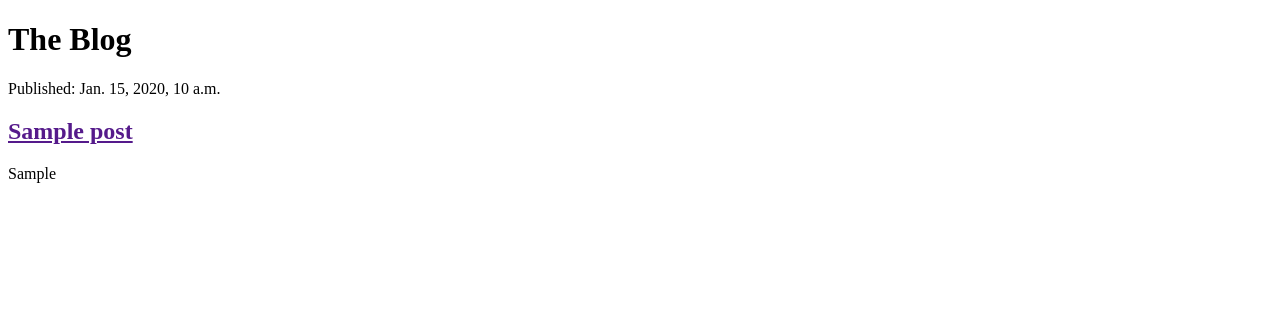
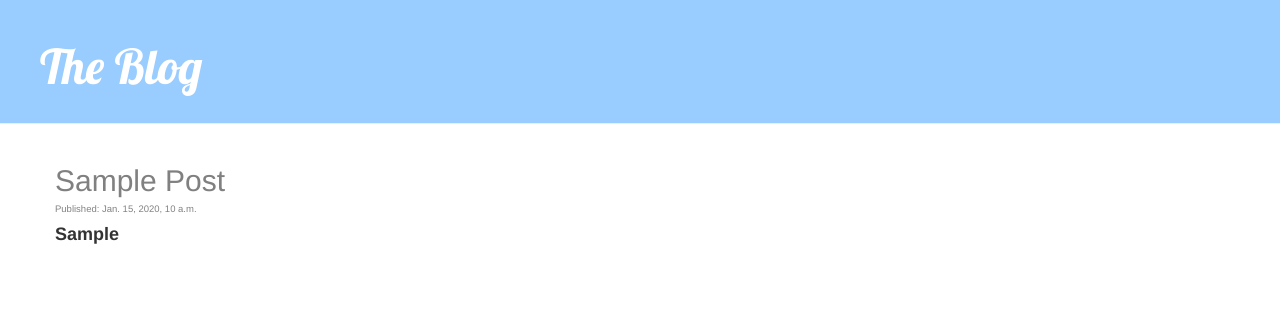
Before and after one commit to benkirkup/my-first-blog, a Django app: template blog/templates/blog/post_list.html in a window 1280 px wide. Shown: the top 316 px of the page. Run offline with Django 3.2, Linux system fonts and the light colour scheme; the template is opened without the code that fills it: values that come from a table or form of the project are taken from there, others are empty; tables that the repository leaves empty hold one stand-in row (values such as "Sample post"); some libraries are stand-ins or nearby versions.

Commit message:
Adds CSS styles to template HTMLs

```diff
--- /dev/null
+++ b/blog/static/css/blog.css
@@ -0,0 +1,59 @@
+.page-header {
+    background-color: #99ccff;
+    margin-top: 0;
+    padding: 20px 20px 20px 40px;
+}
+
+.page-header h1, .page-header h1 a, .page-header h1 a:visited, .page-header h1 a:active {
+    color: #ffffff;
+    font-size: 36pt;
+    text-decoration: none;
+}
+
+.content {
+    margin-left: 40px;
+}
+
+h1 {
+    font-family: 'Lobster'
+}
+
+h2 a {
+    color: grey;
+    text-transform: capitalize;
+}
+
+
+.date {
+    color: #828282;
+    font-size: 9.5;
+    line-height: 0.5;
+}
+
+.save {
+    float: right;
+}
+
+.post-form textarea, .post-form input {
+    width: 100%;
+}
+
+.top-menu, .top-menu:hover, .top-menu:visited {
+    color: #ffffff;
+    float: right;
+    font-size: 26pt;
+    margin-right: 20px;
+}
+
+.abstract {
+    font-size: 13.5pt;
+    font-weight: bold;
+}
+
+.post {
+    margin-bottom: 70px;
+}
+
+.post h1 a, .post h1 a:visited {
+    color: #000000;
+}
--- a/blog/templates/blog/post_list.html
+++ b/blog/templates/blog/post_list.html
@@ -1,22 +1,33 @@
-<!DOCTYPE html>
+{% load staticfiles %}
+
 <html lang="en">
 <head>
     <meta charset="UTF-8">
     <title>Posts</title>
+    <link rel="stylesheet" href="//maxcdn.bootstrapcdn.com/bootstrap/3.2.0/css/bootstrap.min.css">
+    <link rel="stylesheet" href="//maxcdn.bootstrapcdn.com/bootstrap/3.2.0/css/bootstrap-theme.min.css">
+    <link rel="stylesheet" href="{% static 'css/blog.css' %}">
+    <link href="http://fonts.googleapis.com/css?family=Lobster&subset=latin,latin-ext" rel="stylesheet" type="text/css">
 </head>
 <body>
-    <div>
+    <div class="page-header">
 
         <h1>The Blog</h1>
 
     </div>
 
-    <div>
-    {% for post in posts %}
-        <p>Published: {{ post.published_date }}</p>
-        <h2><a href=""> {{ post.title }} </a></h2>
-        <p>{{ post.abstract|linebreaks }}</p>
-    {% endfor %}
+<div class="content container">
+    <div class="row">
+        <div class="col-md-8">
+            {% for post in posts %}
+                <div class="post">
+                    <h2><a href="">{{ post.title }}</a></h2>
+                    <p class="date">Published: {{ post.published_date }}</p>
+                    <p class="abstract">{{ post.abstract }}</p>
+                </div>
+            {% endfor %}
+        </div>
     </div>
+</div>
 </body>
 </html>
```
